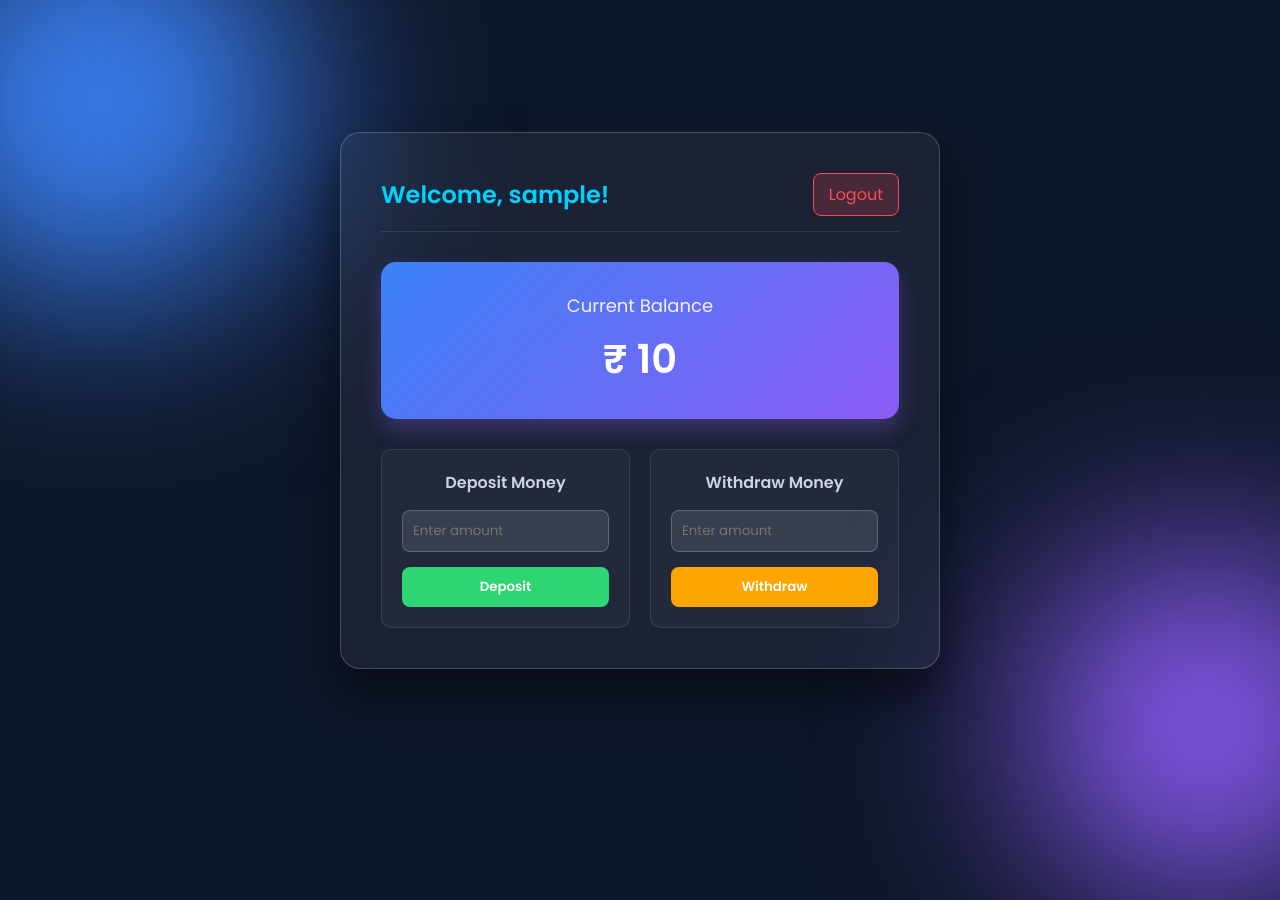
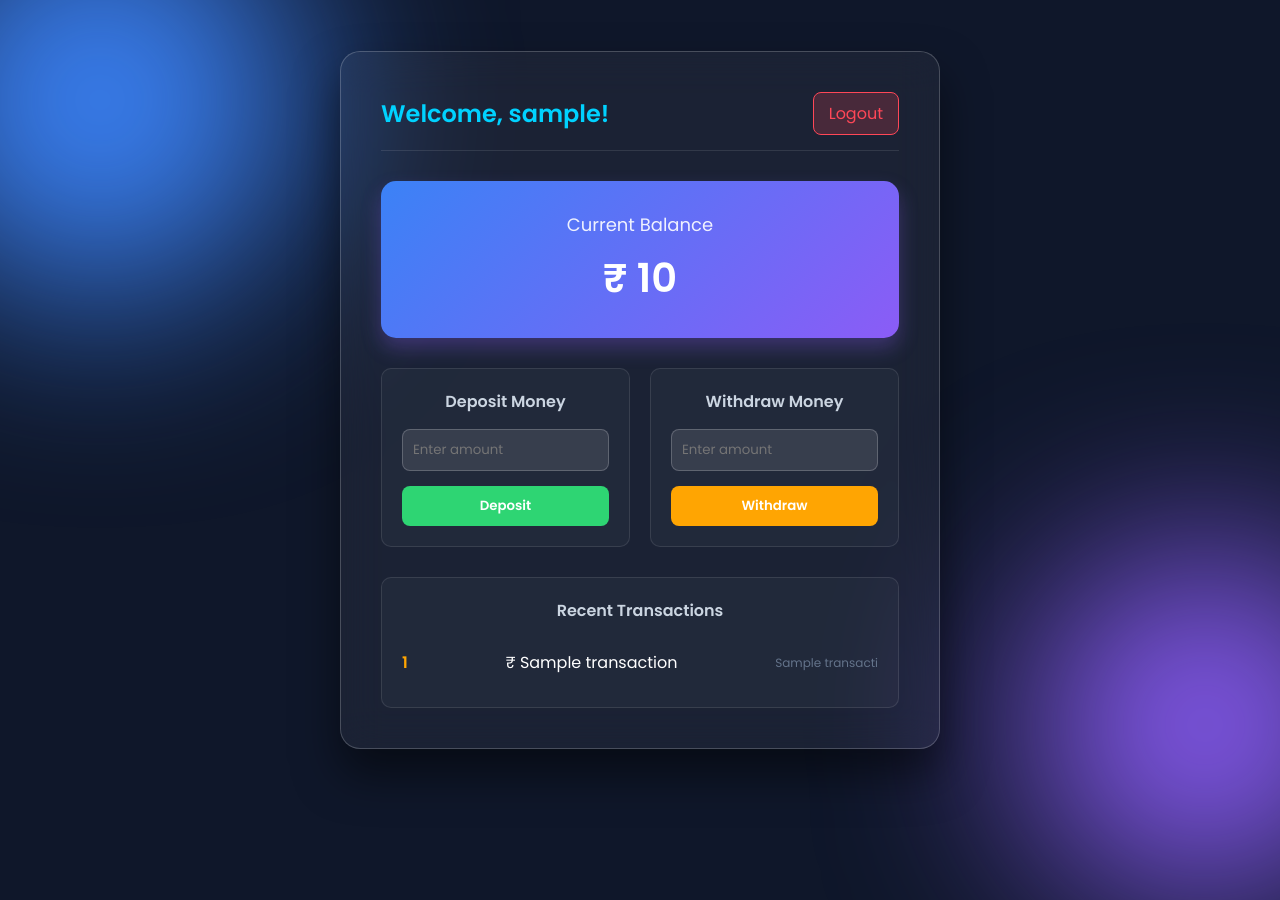
Before and after one commit to NishthaShukla14/Bank-Management-System, a Flask app: template templates/dashboard.html in a window 1280 px wide; the page is wider, and only the part inside the window is pictured. Run offline with Flask 3, Linux system fonts and the light colour scheme; the template is opened without the code that fills it: most values are stand-ins (such as "Sample title", 1, 10 or a date in 2020).

Commit message:
Added Transaction History and dynamic passbook feature

```diff
--- a/app.py
+++ b/app.py
@@ -2,10 +2,8 @@ from flask import Flask, render_template, request, redirect, session
 import sqlite3
 
 app = Flask(__name__)
-# Session (login yaad rakhne) ke liye ek secret key zaroori hoti hai
 app.secret_key = 'super_secret_bank_key'
 
-# --- 1. LOGIN ROUTE ---
 @app.route('/', methods=['GET', 'POST'])
 def login():
     if request.method == 'POST':
@@ -19,35 +17,34 @@ def login():
         conn.close()
 
         if user:
-            # Login Success! User ki details session me save kar lo
             session['user_id'] = user[0]
             session['user_name'] = user[1]
-            return redirect('/dashboard') # Seedha dashboard par bhej do
+            return redirect('/dashboard')
         else:
             return f"<h1 style='color: #ff4757; text-align: center; margin-top: 50px; font-family: sans-serif;'>Error: Invalid Email or Password! ❌</h1>"
 
     return render_template('index.html')
 
-# --- 2. DASHBOARD ROUTE ---
 @app.route('/dashboard')
 def dashboard():
-    # Agar koi bina login kiye direct dashboard kholna chahe, toh usko wapas login pe bhejo
     if 'user_id' not in session:
         return redirect('/')
 
     conn = sqlite3.connect('bank.db')
     cursor = conn.cursor()
-    # Logged-in user ka balance fetch karo
+
+    # 1. Balance fetch karo
     cursor.execute("SELECT balance FROM Accounts WHERE user_id = ?", (session['user_id'],))
     account = cursor.fetchone()
+    current_balance = account[0] if account else 0.0
+
+    # 2. Transaction history fetch karo (Latest 5 transactions)
+    cursor.execute("SELECT type, amount, date FROM Transactions WHERE user_id = ? ORDER BY date DESC LIMIT 5", (session['user_id'],))
+    transactions = cursor.fetchall()
     conn.close()
 
-    # Agar account hai toh balance lo, nahi toh 0.0 dikhao
-    current_balance = account[0] if account else 0.0
+    return render_template('dashboard.html', user_name=session['user_name'], balance=current_balance, transactions=transactions)
 
-    return render_template('dashboard.html', user_name=session['user_name'], balance=current_balance)
-
-# --- 3. DEPOSIT ROUTE (Paise Jama Karna) ---
 @app.route('/deposit', methods=['POST'])
 def deposit():
     if 'user_id' not in session:
@@ -56,14 +53,15 @@ def deposit():
     amount = float(request.form.get('amount'))
     conn = sqlite3.connect('bank.db')
     cursor = conn.cursor()
-    # SQL Update query se balance badhao
+
+    # Balance update karo aur Transaction history me likho
     cursor.execute("UPDATE Accounts SET balance = balance + ? WHERE user_id = ?", (amount, session['user_id']))
+    cursor.execute("INSERT INTO Transactions (user_id, type, amount) VALUES (?, 'Deposit', ?)", (session['user_id'], amount))
+
     conn.commit()
     conn.close()
+    return redirect('/dashboard')
 
-    return redirect('/dashboard') # Update hone ke baad page refresh kar do
-
-# --- 4. WITHDRAW ROUTE (Paise Nikalna) ---
 @app.route('/withdraw', methods=['POST'])
 def withdraw():
     if 'user_id' not in session:
@@ -73,21 +71,21 @@ def withdraw():
     conn = sqlite3.connect('bank.db')
     cursor = conn.cursor()
 
-    # Pehle check karo ki account me utne paise hain bhi ya nahi
     cursor.execute("SELECT balance FROM Accounts WHERE user_id = ?", (session['user_id'],))
     current_balance = cursor.fetchone()[0]
 
+    # Agar balance kafi hai, tabhi withdraw karo aur history me likho
     if current_balance >= amount:
         cursor.execute("UPDATE Accounts SET balance = balance - ? WHERE user_id = ?", (amount, session['user_id']))
+        cursor.execute("INSERT INTO Transactions (user_id, type, amount) VALUES (?, 'Withdraw', ?)", (session['user_id'], amount))
         conn.commit()
 
     conn.close()
     return redirect('/dashboard')
 
-# --- 5. LOGOUT ROUTE ---
 @app.route('/logout')
 def logout():
-    session.clear() # User ka ID card (session) faad do
+    session.clear()
     return redirect('/')
 
 if __name__ == '__main__':
--- a/templates/dashboard.html
+++ b/templates/dashboard.html
@@ -6,103 +6,41 @@
     <title>SecureBank - Dashboard</title>
     <link href="https://fonts.googleapis.com/css2?family=Poppins:wght@300;400;600&display=swap" rel="stylesheet">
     <style>
-        * {
-            margin: 0;
-            padding: 0;
-            box-sizing: border-box;
-            font-family: 'Poppins', sans-serif;
-        }
-        body {
-            min-height: 100vh;
-            background: #0f172a;
-            color: white;
-            display: flex;
-            justify-content: center;
-            align-items: center;
-            padding: 20px;
-        }
-        /* Background Animated Orbs */
-        body::before, body::after {
-            content: '';
-            position: absolute;
-            border-radius: 50%;
-            filter: blur(100px);
-            z-index: -1;
-        }
-        body::before {
-            width: 400px; height: 400px; background: #3b82f6; top: -100px; left: -100px;
-        }
-        body::after {
-            width: 350px; height: 350px; background: #8b5cf6; bottom: -100px; right: -100px;
-        }
-        /* Glassmorphism Container */
-        .dashboard-container {
-            background: rgba(255, 255, 255, 0.05);
-            backdrop-filter: blur(20px);
-            border: 1px solid rgba(255, 255, 255, 0.2);
-            padding: 40px;
-            border-radius: 20px;
-            width: 100%;
-            max-width: 600px;
-            box-shadow: 0 25px 45px rgba(0, 0, 0, 0.5);
-        }
-        .header {
-            display: flex;
-            justify-content: space-between;
-            align-items: center;
-            margin-bottom: 30px;
-            border-bottom: 1px solid rgba(255,255,255,0.1);
-            padding-bottom: 15px;
-        }
+        * { margin: 0; padding: 0; box-sizing: border-box; font-family: 'Poppins', sans-serif; }
+        body { min-height: 100vh; background: #0f172a; color: white; display: flex; justify-content: center; align-items: center; padding: 20px; }
+        body::before, body::after { content: ''; position: absolute; border-radius: 50%; filter: blur(100px); z-index: -1; }
+        body::before { width: 400px; height: 400px; background: #3b82f6; top: -100px; left: -100px; }
+        body::after { width: 350px; height: 350px; background: #8b5cf6; bottom: -100px; right: -100px; }
+
+        .dashboard-container { background: rgba(255, 255, 255, 0.05); backdrop-filter: blur(20px); border: 1px solid rgba(255, 255, 255, 0.2); padding: 40px; border-radius: 20px; width: 100%; max-width: 600px; box-shadow: 0 25px 45px rgba(0, 0, 0, 0.5); }
+        .header { display: flex; justify-content: space-between; align-items: center; margin-bottom: 30px; border-bottom: 1px solid rgba(255,255,255,0.1); padding-bottom: 15px; }
         .header h2 { font-weight: 600; color: #00d2ff; }
-        .logout-btn {
-            background: rgba(255, 71, 87, 0.2);
-            color: #ff4757;
-            padding: 8px 15px;
-            border: 1px solid #ff4757;
-            border-radius: 8px;
-            text-decoration: none;
-            transition: 0.3s;
-        }
+        .logout-btn { background: rgba(255, 71, 87, 0.2); color: #ff4757; padding: 8px 15px; border: 1px solid #ff4757; border-radius: 8px; text-decoration: none; transition: 0.3s; }
         .logout-btn:hover { background: #ff4757; color: white; }
-        /* Balance Card */
-        .balance-card {
-            background: linear-gradient(135deg, #3b82f6, #8b5cf6);
-            padding: 30px;
-            border-radius: 15px;
-            text-align: center;
-            margin-bottom: 30px;
-            box-shadow: 0 10px 20px rgba(139, 92, 246, 0.3);
-        }
+
+        .balance-card { background: linear-gradient(135deg, #3b82f6, #8b5cf6); padding: 30px; border-radius: 15px; text-align: center; margin-bottom: 30px; box-shadow: 0 10px 20px rgba(139, 92, 246, 0.3); }
         .balance-card h3 { font-size: 18px; font-weight: 400; opacity: 0.9; }
         .balance-card h1 { font-size: 40px; margin-top: 10px; }
-        /* Forms container */
-        .action-cards {
-            display: flex;
-            gap: 20px;
-        }
-        .action-card {
-            flex: 1;
-            background: rgba(255, 255, 255, 0.03);
-            padding: 20px;
-            border-radius: 10px;
-            border: 1px solid rgba(255, 255, 255, 0.1);
-            text-align: center;
-        }
+
+        .action-cards { display: flex; gap: 20px; margin-bottom: 30px; }
+        .action-card { flex: 1; background: rgba(255, 255, 255, 0.03); padding: 20px; border-radius: 10px; border: 1px solid rgba(255, 255, 255, 0.1); text-align: center; }
         .action-card h4 { margin-bottom: 15px; color: #cbd5e1; }
-        .action-card input {
-            width: 100%; padding: 10px; margin-bottom: 15px;
-            background: rgba(255, 255, 255, 0.1); border: 1px solid rgba(255, 255, 255, 0.2);
-            color: white; border-radius: 8px; outline: none;
-        }
-        .action-card button {
-            width: 100%; padding: 10px; border: none; border-radius: 8px;
-            font-weight: 600; cursor: pointer; color: white; transition: 0.3s;
-        }
+        .action-card input { width: 100%; padding: 10px; margin-bottom: 15px; background: rgba(255, 255, 255, 0.1); border: 1px solid rgba(255, 255, 255, 0.2); color: white; border-radius: 8px; outline: none; }
+        .action-card button { width: 100%; padding: 10px; border: none; border-radius: 8px; font-weight: 600; cursor: pointer; color: white; transition: 0.3s; }
         .btn-deposit { background: #2ed573; }
         .btn-deposit:hover { background: #26de81; box-shadow: 0 5px 15px rgba(46, 213, 115, 0.4); }
         .btn-withdraw { background: #ffa502; }
         .btn-withdraw:hover { background: #eccc68; box-shadow: 0 5px 15px rgba(255, 165, 2, 0.4); }
+
+        /* Naya Transaction History CSS */
+        .history-section { background: rgba(255, 255, 255, 0.03); padding: 20px; border-radius: 10px; border: 1px solid rgba(255, 255, 255, 0.1); }
+        .history-section h4 { color: #cbd5e1; margin-bottom: 15px; text-align: center; }
+        .history-list { list-style: none; }
+        .history-item { display: flex; justify-content: space-between; padding: 12px 0; border-bottom: 1px solid rgba(255,255,255,0.05); align-items: center;}
+        .history-item:last-child { border-bottom: none; }
+        .type-deposit { color: #2ed573; font-weight: bold; }
+        .type-withdraw { color: #ffa502; font-weight: bold; }
+        .history-date { color: #64748b; font-size: 12px; }
     </style>
 </head>
 <body>
@@ -126,7 +64,6 @@
                     <button type="submit" class="btn-deposit">Deposit</button>
                 </form>
             </div>
-
             <div class="action-card">
                 <h4>Withdraw Money</h4>
                 <form action="/withdraw" method="POST">
@@ -135,6 +72,24 @@
                 </form>
             </div>
         </div>
+
+        <div class="history-section">
+            <h4>Recent Transactions</h4>
+            <ul class="history-list">
+                {% for t in transactions %}
+                <li class="history-item">
+                    <span class="{% if t[0] == 'Deposit' %}type-deposit{% else %}type-withdraw{% endif %}">
+                        {{ t[0] }}
+                    </span>
+                    <span>₹ {{ t[1] }}</span>
+                    <span class="history-date">{{ t[2][:16] }}</span>
+                </li>
+                {% else %}
+                <li style="text-align: center; color: #64748b;">No transactions yet.</li>
+                {% endfor %}
+            </ul>
+        </div>
+
     </div>
 
 </body>
```
Also changed, not shown: bank.db.
